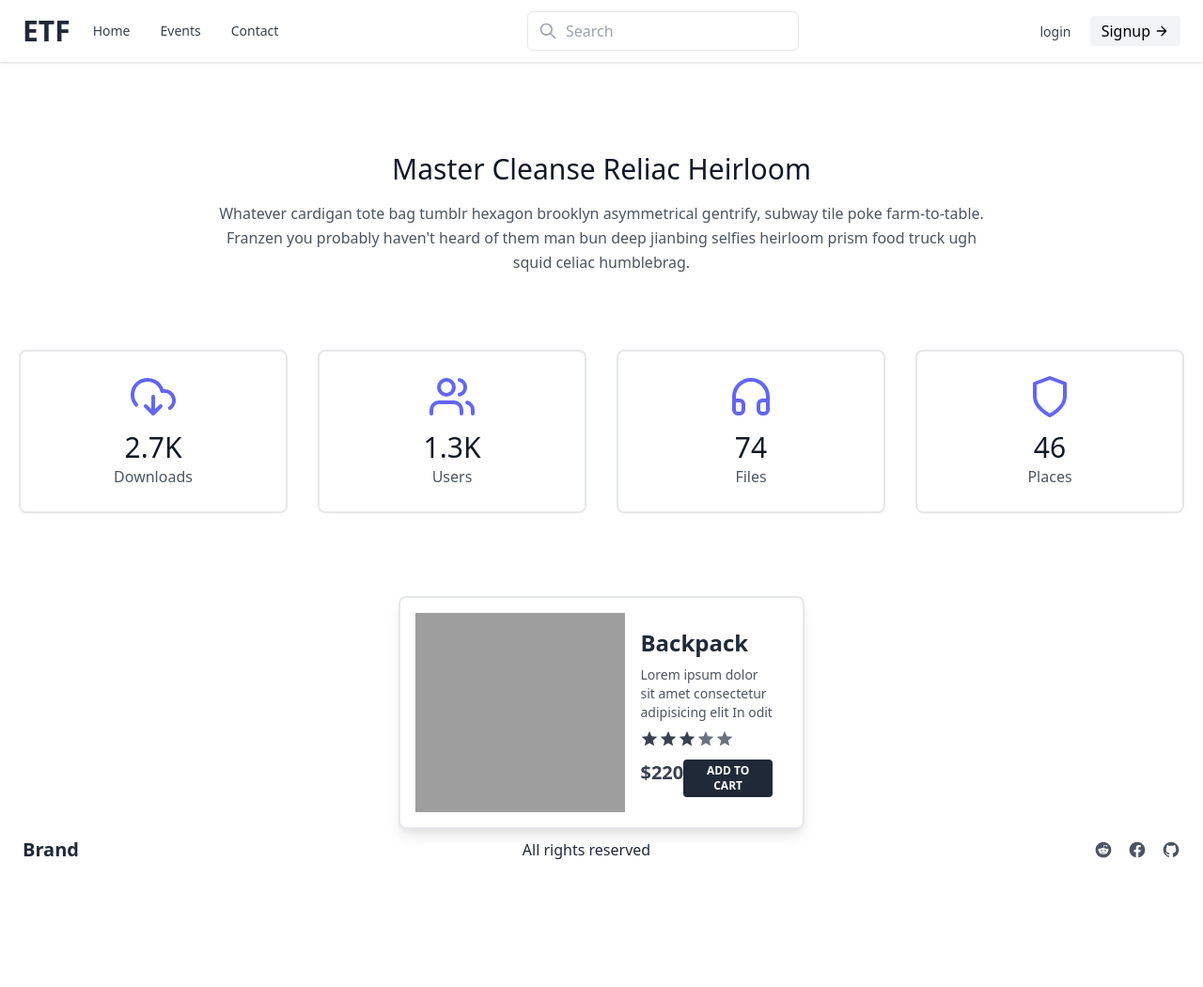
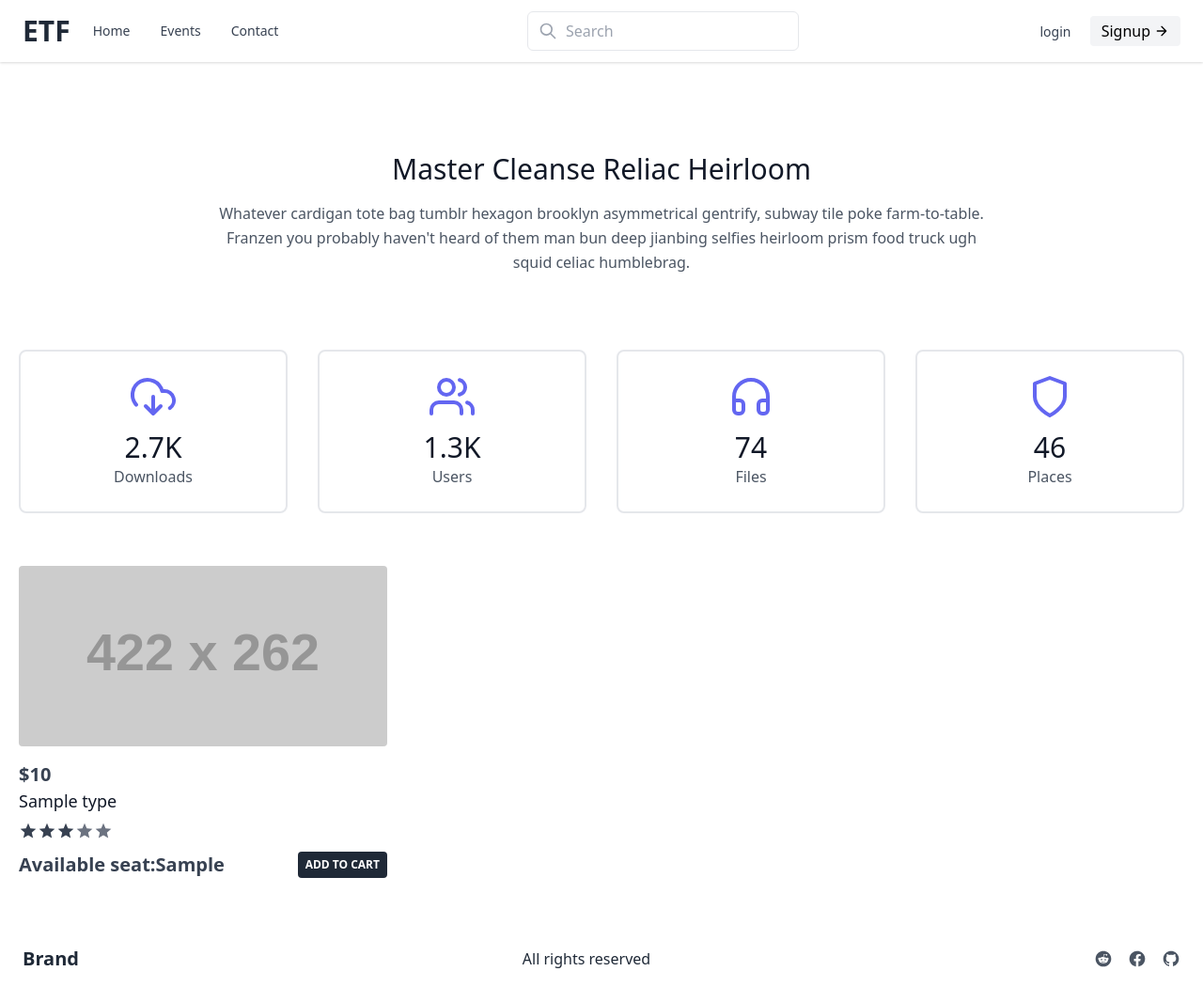
Before and after one commit to alexdeathway/ETF, a Django app: template events/templates/events/event_detail.html in a window 1280 px wide. Shown: the whole page at 94% size. Before the commit the page ends 914 px from the top, so only its background shows below. Run offline with Django 3.2, Linux system fonts and the light colour scheme; the template is opened without the code that fills it: most values are stand-ins (such as "Sample title", 1, 10 or a date in 2020); grey boxes labelled with a size stand in for pictures from a placeholder-image service; some libraries are stand-ins or nearby versions; grey boxes are pictures that could not be loaded.

Commit message:
event ticket and count modification

```diff
--- a/events/templates/events/event_detail.html
+++ b/events/templates/events/event_detail.html
@@ -2,7 +2,7 @@
 {% block body %}
 
 <section class="text-gray-600 body-font">
-    <div class="container px-5 py-24 mx-auto">
+    <div class="container px-5 pt-24 mx-auto">
       <div class="flex flex-col text-center w-full mb-20">
         <h1 class="sm:text-3xl text-2xl font-medium title-font mb-4 text-gray-900">Master Cleanse Reliac Heirloom</h1>
         <p class="lg:w-2/3 mx-auto leading-relaxed text-base">Whatever cardigan tote bag tumblr hexagon brooklyn asymmetrical gentrify, subway tile poke farm-to-table. Franzen you probably haven't heard of them man bun deep jianbing selfies heirloom prism food truck ugh squid celiac humblebrag.</p>
@@ -52,15 +52,22 @@
     </div>
   </section>
 
-<div class=" flex flex-wrap -m-2">
+
+<section class="text-gray-600 body-font">
+  <div class="container px-5 py-14 mx-auto">
+    <div class="flex flex-wrap -m-4">
+
       {% for ticket in tickets %}
-<div class="flex max-w-md mx-auto border-2 overflow-hidden bg-white rounded-lg shadow-lg dark:bg-gray-800 p-4 lg:w-1/3 md:w-1/2 w-full">
-    <div class="w-2/3 bg-cover" style="background-image: url('https://images.unsplash.com/photo-1494726161322-5360d4d0eeae?ixlib=rb-1.2.1&ixid=eyJhcHBfaWQiOjEyMDd9&auto=format&fit=crop&w=334&q=80')"></div>
+      <div class="lg:w-1/3 md:w-1/2 p-4 w-full">
+        <a class="block relative h-48 rounded overflow-hidden">
+          <img alt="ecommerce" class="object-cover object-center w-full h-full block" src="https://dummyimage.com/422x262">
+        </a>
+        <div class="mt-4">
+          <h1 class="text-lg font-bold text-gray-700 dark:text-gray-200 md:text-xl">${{ticket.price}}</h1>
+          {% comment %} <h3 class="text-gray-500 text-xs tracking-widest title-font mb-1">{{ticket.type}}</h3> {% endcomment %}
+          <h2 class="text-gray-900 title-font text-lg font-medium">{{ticket.type}}</h2>
 
-    <div class="w-1/2 p-4 lg:p-4 md:p-4">
-        <h1 class="text-2xl font-bold text-gray-800 dark:text-white">Backpack</h1>
-
-        <p class="mt-2 text-sm text-gray-600 dark:text-gray-400">Lorem ipsum dolor sit amet consectetur adipisicing elit In odit</p>
+        </div>
 
         <div class="flex mt-2 item-center">
           <svg class="w-5 h-5 text-gray-700 fill-current dark:text-gray-300" viewBox="0 0 24 24">
@@ -85,12 +92,14 @@
       </div>
 
       <div class="flex justify-between mt-3 item-center">
-            <h1 class="text-lg font-bold text-gray-700 dark:text-gray-200 md:text-xl">$220</h1>
+          <h1 class="text-base font-bold text-gray-700 dark:text-gray-200 md:text-xl">Available seat:{{ticket.available_ticket}}</h1>
           <button class="px-2 py-1 text-xs font-bold text-white uppercase transition-colors duration-200 transform bg-gray-800 rounded dark:bg-gray-700 hover:bg-gray-700 dark:hover:bg-gray-600 focus:outline-none focus:bg-gray-700 dark:focus:bg-gray-600">Add to Cart</button>
       </div>
-    </div>
+
       </div>
       {% endfor %}
     </div>
+  </div>
+</section>
 
 {% endblock body %}
--- a/events/templates/events/event_list.html
+++ b/events/templates/events/event_list.html
@@ -33,12 +33,14 @@
               <p class="leading-relaxed mb-3">{{event.description|slice:":50"}}..</p>
 
               <div class="flex items-center flex-wrap ">
-                <a class="text-indigo-500 inline-flex items-center md:mb-2 lg:mb-0">Learn More
+                {% comment %} <a class="text-indigo-500 inline-flex items-center md:mb-2 lg:mb-0">Learn More
                   <svg class="w-4 h-4 ml-2" viewBox="0 0 24 24" stroke="currentColor" stroke-width="2" fill="none" stroke-linecap="round" stroke-linejoin="round">
                     <path d="M5 12h14"></path>
                     <path d="M12 5l7 7-7 7"></path>
                   </svg>
-                </a>
+                </a> {% endcomment %}
+                <button onclick="location.href='{% url 'events:eventdetail' event.code  %}'" class="px-4 py-2 leading-5 text-white transition-colors duration-200 transform bg-gray-700 rounded hover:bg-gray-600 focus:outline-none" type="button">View</button>
+
                 <span class="text-gray-400 mr-3 inline-flex items-center lg:ml-auto md:ml-0 ml-auto leading-none text-sm pr-3 py-1 border-r-2 border-gray-200">
                   <svg class="w-4 h-4 mr-1" stroke="currentColor" stroke-width="2" fill="none" stroke-linecap="round" stroke-linejoin="round" viewBox="0 0 24 24">
                     <path d="M1 12s4-8 11-8 11 8 11 8-4 8-11 8-11-8-11-8z"></path>
--- a/events/views.py
+++ b/events/views.py
@@ -51,6 +51,8 @@ class TicketTypeCreateView(SuperUserAccessMixin,CreateView):
     def form_valid(self,form):
         form.save()
 
+        return super(TicketTypeCreateView,self).form_valid(form)
+
 class TicketListView(ListView):
     #handled  by EventDetailView
     pass
```
Also changed, not shown: events/models.py (+13 -7 lines), events/migrations/0004_ticket_event_alter_event_description_and_more.py (added). Lines whose indentation alone changed are shown as unchanged.
